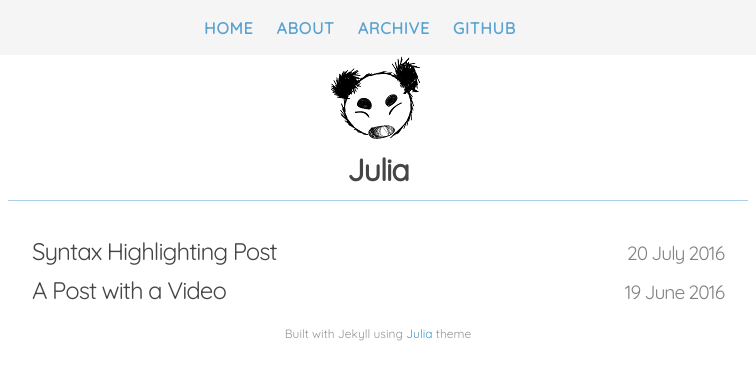
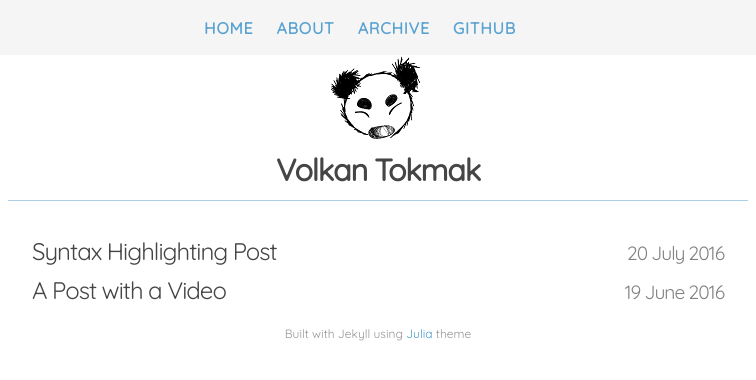
Before and after one commit to volkanto/volkanto.github.io, a Jekyll site: the page built from index.html, in a window 1280 px wide. Shown: the top 380 px of the page, without its empty margins (262-1018 px from the left). Built offline with Jekyll 4.4.1, drawn with Linux system fonts in a browser that asks for light colours; nearby versions of some CDN libraries.

Commit message:
change config

```diff
--- a/_config.yml
+++ b/_config.yml
@@ -1,11 +1,11 @@
 # Site settings
-title: Julia #website title
+title: Volkan Tokmak #website title
 description: > # this means to ignore newlines until "baseurl:"
-  Julia
-url: #https://kuoa.github.io # the base hostname & protocol for your site
+  Volkan Tokmak
+url: https://volkanto.github.io # the base hostname & protocol for your site
 baseurl: # the sub-path of your site, e.g. /blog/
 
-disqus_shortname: kuoa # leave empty if you don't want comments
+disqus_shortname: #kuoa # leave empty if you don't want comments
 google_analytics: false #if set to "true" modify the google_analytycs.html, set to false otherwise
 
 # Links settings
@@ -20,7 +20,7 @@ links:
     external:     false
     external:     false
   - name:         GitHub
-    url:          http://github.com/kuoa
+    url:          http://github.com/volkanto
     external:     true
 
 # Build settings
```
